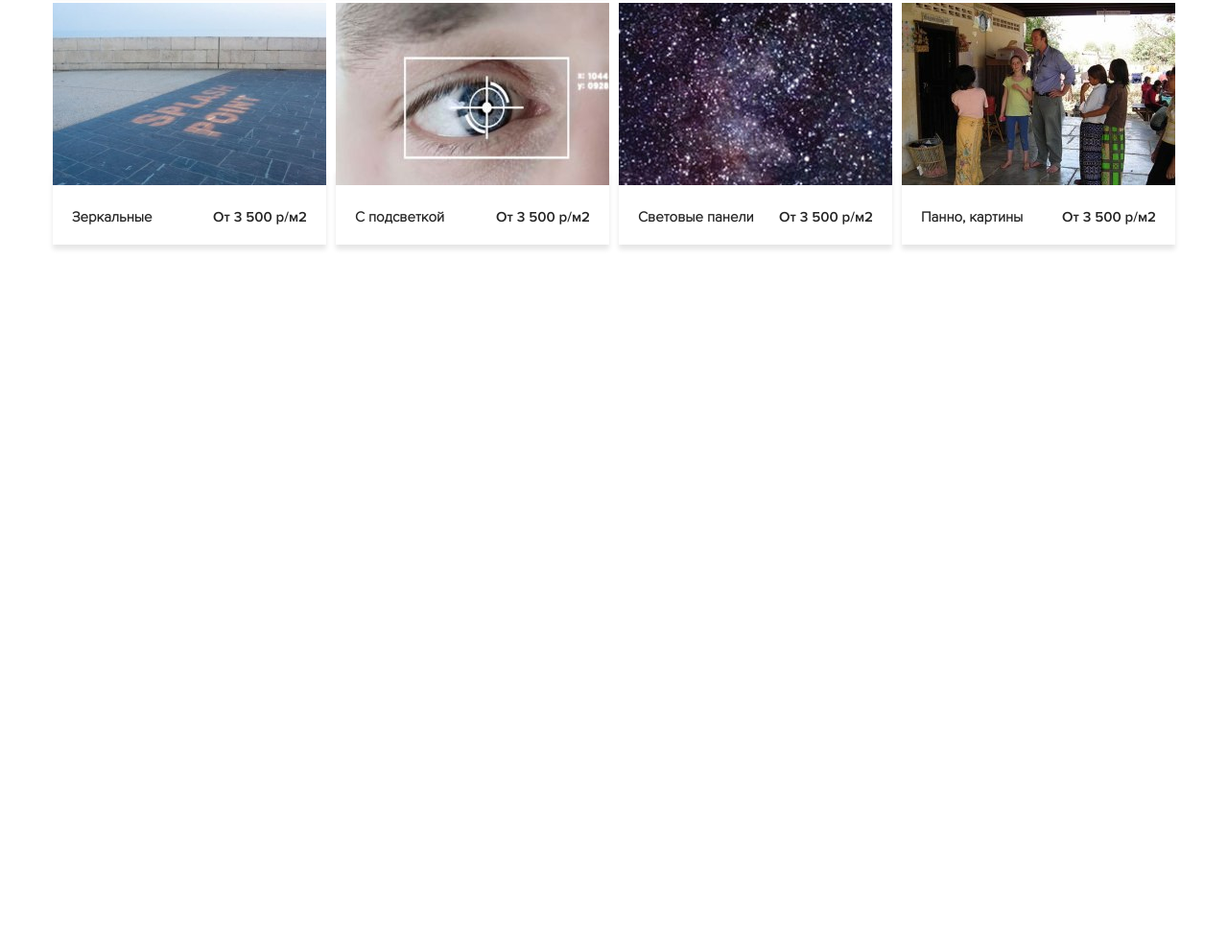
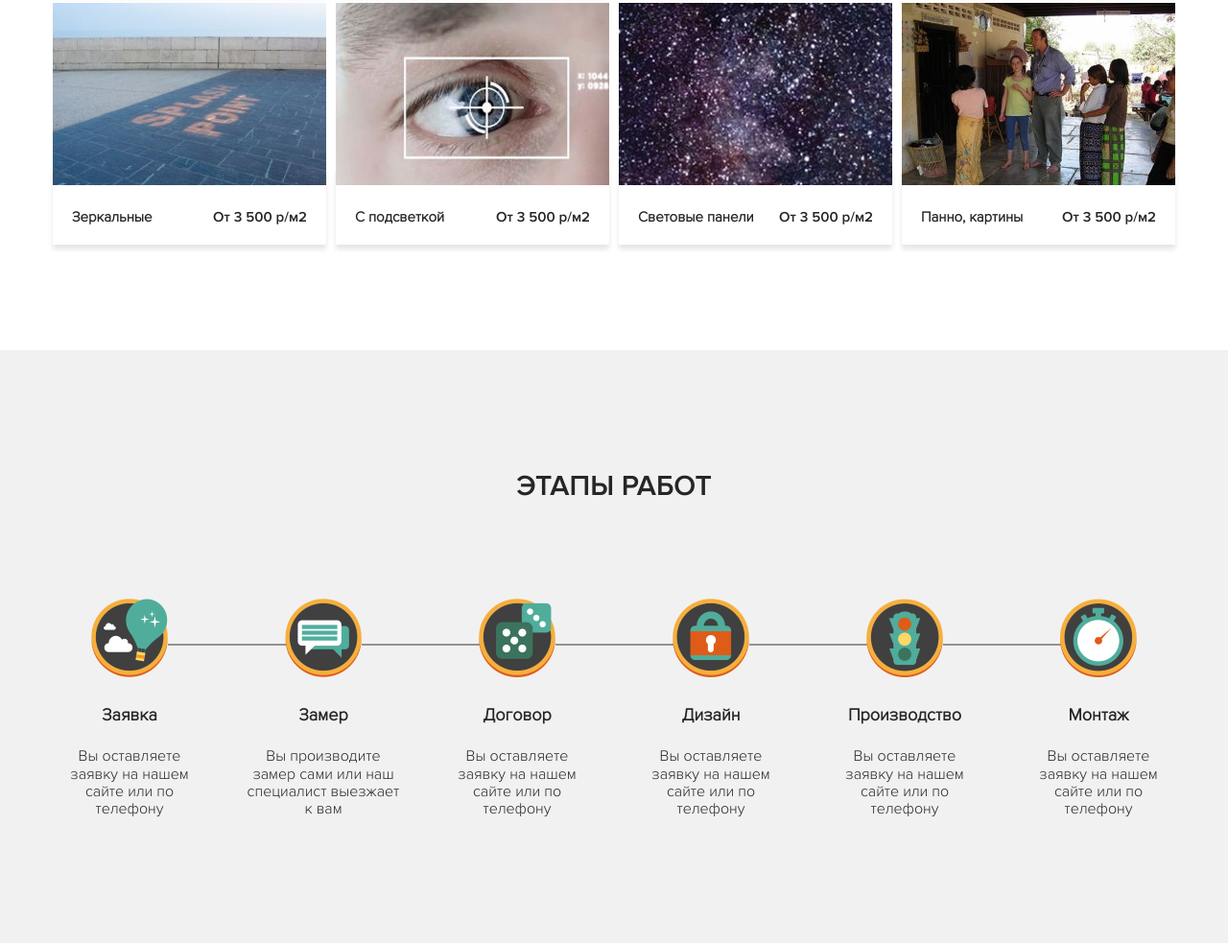
Before and after one commit to JediKnightGIT/landing, a plain HTML site: page index.html in a window 1280 px wide. Shown: the part 4679-5662 px from the top of the page at 96% size. Before the commit the page ends 5044 px from the top, so only its background shows below. Drawn offline with Linux system fonts and the light colour scheme; a script that the page names is missing.

Commit message:
Сверстан блок с этапами работ. Пофиксили адаптив для цен

```diff
--- a/index.html
+++ b/index.html
@@ -442,6 +442,66 @@
             <!-- /.container -->
         </section>
         <!-- /.section price -->
+
+        <section class="section steps">
+            <div class="container">
+                <h2 class="section-title section__title">Этапы работ</h2>
+                <!-- /.section-title section__title -->
+                <div class="steps-block">
+                    <div class="step">
+                        <img src="img/steps/step-1.png" alt="" class="step__image">
+                        <h4 class="step__title">Заявка</h4>
+                        <!-- /.step__title -->
+                        <p class="step__text">Вы оставляете заявку на нашем сайте или по телефону</p>
+                        <!-- /.step__text -->
+                    </div>
+                    <!-- /.step -->
+                    <div class="step">
+                        <img src="img/steps/step-2.png" alt="" class="step__image">
+                        <h4 class="step__title">Замер</h4>
+                        <!-- /.step__title -->
+                        <p class="step__text">Вы производите замер сами или наш специалист выезжает к вам</p>
+                        <!-- /.step__text -->
+                    </div>
+                    <!-- /.step -->
+                    <div class="step">
+                        <img src="img/steps/step-3.png" alt="" class="step__image">
+                        <h4 class="step__title">Договор</h4>
+                        <!-- /.step__title -->
+                        <p class="step__text">Вы оставляете заявку на нашем сайте или по телефону</p>
+                        <!-- /.step__text -->
+                    </div>
+                    <!-- /.step -->
+                    <div class="step">
+                        <img src="img/steps/step-4.png" alt="" class="step__image">
+                        <h4 class="step__title">Дизайн</h4>
+                        <!-- /.step__title -->
+                        <p class="step__text">Вы оставляете заявку на нашем сайте или по телефону</p>
+                        <!-- /.step__text -->
+                    </div>
+                    <!-- /.step -->
+                    <div class="step">
+                        <img src="img/steps/step-5.png" alt="" class="step__image">
+                        <h4 class="step__title">Производство</h4>
+                        <!-- /.step__title -->
+                        <p class="step__text">Вы оставляете заявку на нашем сайте или по телефону</p>
+                        <!-- /.step__text -->
+                    </div>
+                    <!-- /.step -->
+                    <div class="step">
+                        <img src="img/steps/step-6.png" alt="" class="step__image">
+                        <h4 class="step__title">Монтаж</h4>
+                        <!-- /.step__title -->
+                        <p class="step__text">Вы оставляете заявку на нашем сайте или по телефону</p>
+                        <!-- /.step__text -->
+                    </div>
+                    <!-- /.step -->
+                </div>
+                <!-- /.steps-block -->
+            </div>
+            <!-- /.container -->
+        </section>
+        <!-- /.section steps -->
     </main>
 
     <!-- Подключение виджета обратной связи через соцсети -->
--- a/sass/blocks/_price.sass
+++ b/sass/blocks/_price.sass
@@ -34,7 +34,7 @@
 			.price-card__button
 				z-index: 99
 				bottom: -80px
-@media (max-width: 991px)
+@media (max-width: 1199px)
 	.price
 		&-block
 			justify-content: center
--- /dev/null
+++ b/sass/blocks/_steps.sass
@@ -0,0 +1,36 @@
+.step
+	position: relative
+	text-align: center
+	&__title
+		font-size: 18px
+	&:last-child
+		&:before
+			display: none
+	&:before
+		content: ''
+		width: 100%
+		height: 2px
+		background-color: rgba(#7e7b78, 0.8)
+		display: block
+		position: absolute
+		top: 18%
+		right: -75%
+	&__text
+		max-width: 160px
+		margin: auto
+		margin-bottom: 30px
+	&s
+		background-color: #f1f1f1
+		&-block
+			display: flex
+			justify-content: space-between
+			flex-wrap: wrap
+
+@media (max-width: 991px)
+	.step
+		width: 33%
+		&:before
+			display: none
+@media (max-width: 768px)
+	.step
+		width: 100%
--- a/sass/style.sass
+++ b/sass/style.sass
@@ -13,3 +13,4 @@
 @import 'blocks/catalog'
 @import 'blocks/blog-list'
 @import 'blocks/price'
+@import 'blocks/steps'
```
Also changed, not shown: css/style.css, img/steps/step-1.png (added), img/steps/step-2.png (added), img/steps/step-3.png (added), img/steps/step-4.png (added), img/steps/step-5.png (added), img/steps/step-6.png (added), sass/_grid.sass (line endings or trailing spaces), 1 other file.
